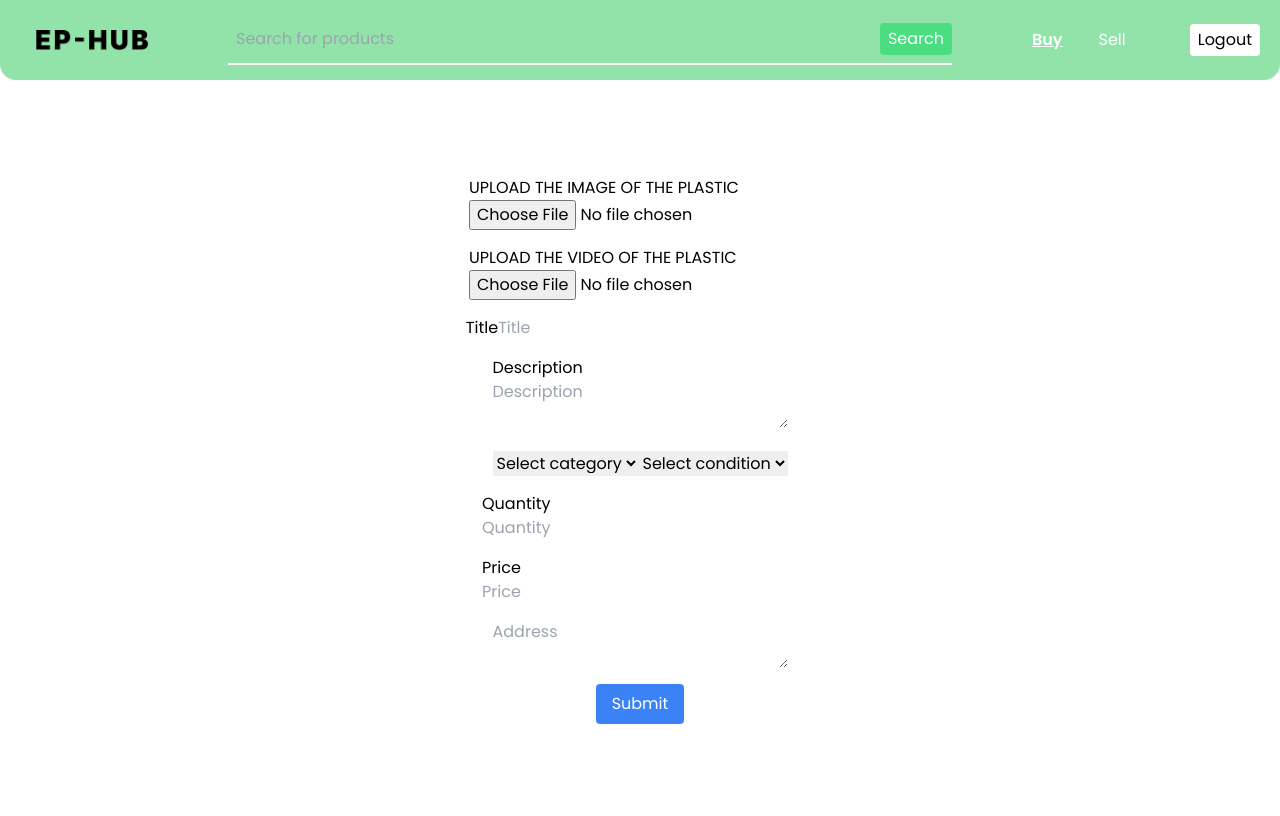
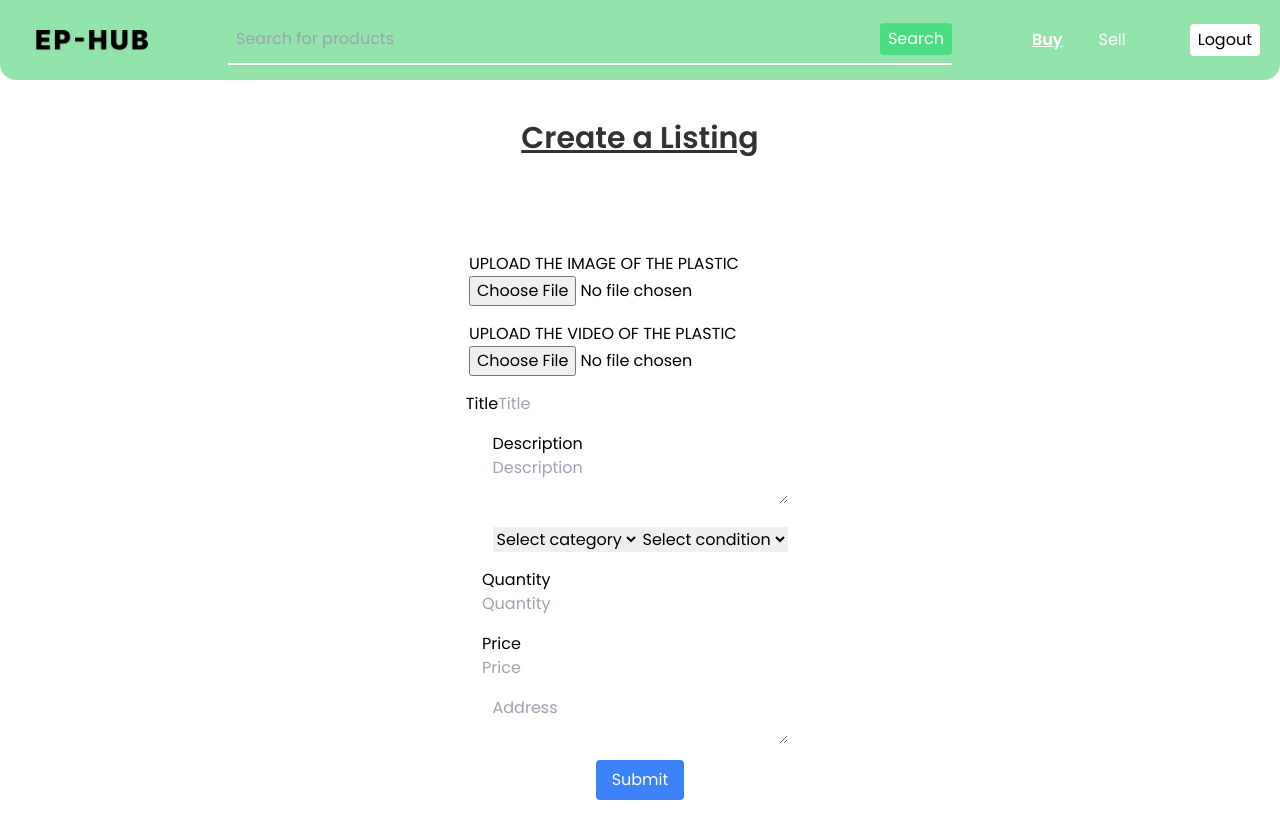
Before and after one commit to ElzaAnnThomas/EP-HUB-Frontend, a React (Vite) app: page /sell in a window 1280 px wide. Built offline with nearby package versions, Linux system fonts and the light colour scheme.

Commit message:
sell page heading added

```diff
--- a/src/Pages/SellingPage.jsx
+++ b/src/Pages/SellingPage.jsx
@@ -23,8 +23,9 @@ const SellingPage = () => {
   };
 
   return (
-    <div>
+    <div className='flex flex-col'>
       <SearchBar/>
+      <p className='text-3xl font-semibold opacity-80 underline mt-10 text-center overflow-hidden'>Create a Listing</p>
       <form onSubmit={handleSubmit} className="p-4 flex flex-col items-center mt-20">
         {/* upload image option */}
         <div>
```
